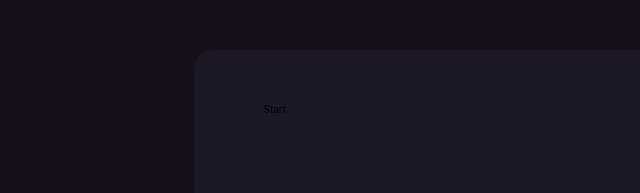
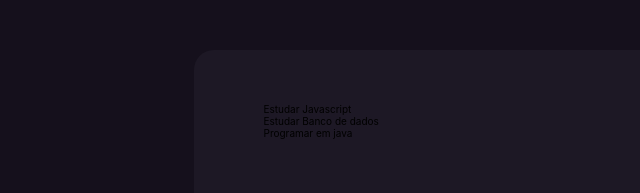
Before and after one commit to felpb/to-do-list, a React (Vite) app: page / in a window 1280 px wide. Shown: the top 193 px of the page, without its empty margins (105-745 px from the left). Built offline with nearby package versions, Linux system fonts and the light colour scheme.

Commit message:
feat: add task to render and styles

```diff
--- a/src/containers/Home/Home.jsx
+++ b/src/containers/Home/Home.jsx
@@ -1,4 +1,5 @@
 import { useState } from 'react';
+import RenderTasks from '../RenderTasks/RenderTasks';
 import './Home.css';
 
 function Home() {
@@ -20,7 +21,11 @@ function Home() {
     },
   ]);
 
-  return <div className="container">Start</div>;
+  return (
+    <div className="container">
+      <RenderTasks tasks={tasks} />
+    </div>
+  );
 }
 
 export default Home;
--- a/src/containers/RenderTasks/RenderTasks.jsx
+++ b/src/containers/RenderTasks/RenderTasks.jsx
@@ -1,5 +1,14 @@
-function RenderTasks() {
-  return <>Start</>;
+import Task from '../Task/Task';
+import './RenderTasks.css';
+
+function RenderTasks({ tasks }) {
+  return (
+    <div>
+      {tasks.map((task) => (
+        <Task task={task} />
+      ))}
+    </div>
+  );
 }
 
 export default RenderTasks;
--- /dev/null
+++ b/src/containers/Task/Task.jsx
@@ -0,0 +1,7 @@
+import './Task.css';
+
+function Task({ task }) {
+  return <div>{task.name}</div>;
+}
+
+export default Task;
```
Also changed, not shown: src/containers/Task/Task.css (added).
